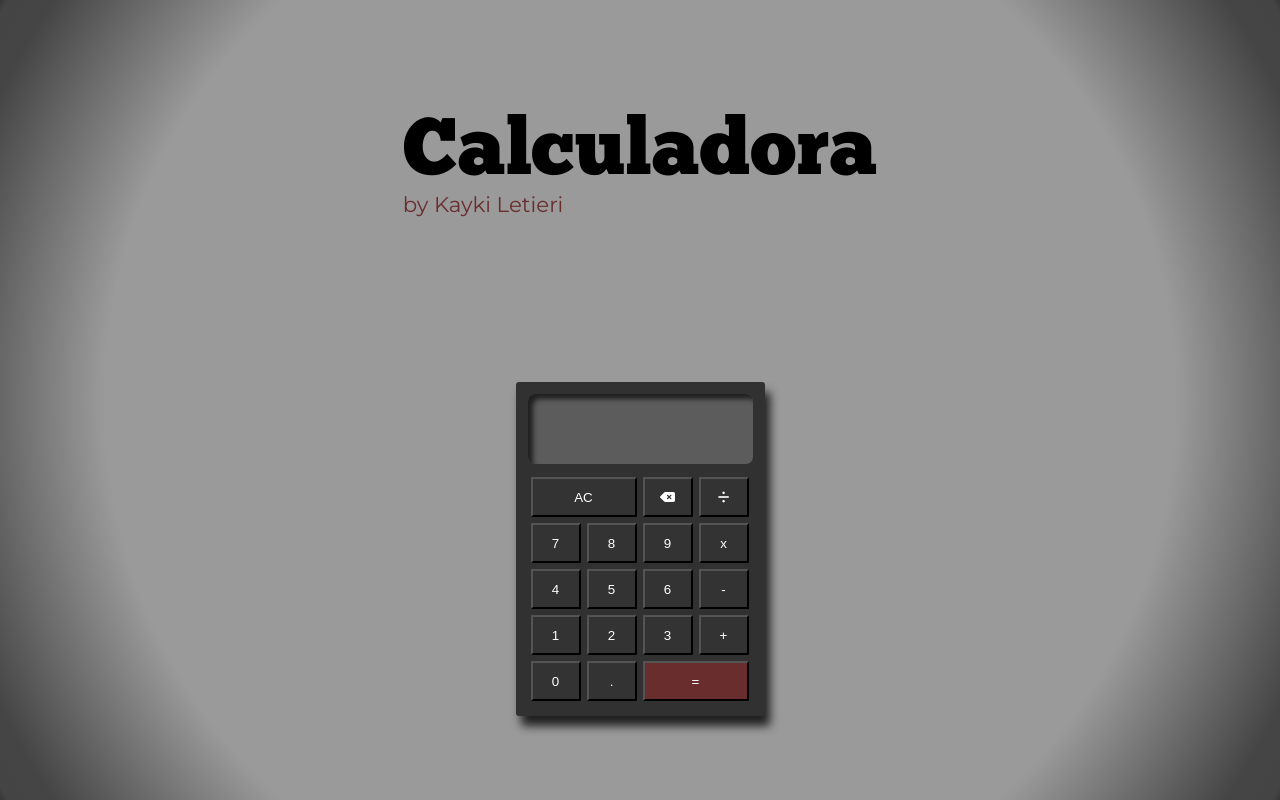
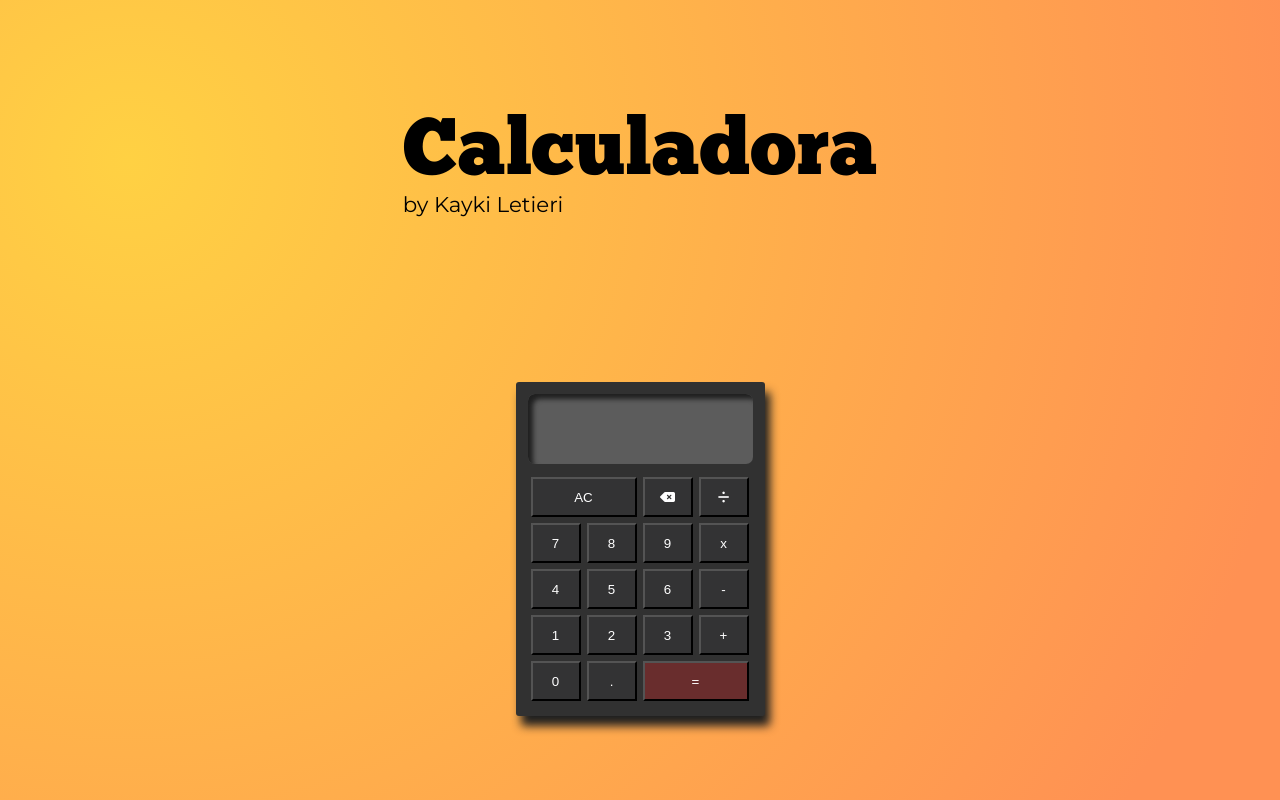
Before and after one commit to Kayki7/Calculadora, a plain HTML site: page index.html in a window 1280 px wide. Drawn offline with Linux system fonts and the light colour scheme.

Commit message:
Mudanças no background

```diff
--- a/index.html
+++ b/index.html
@@ -13,7 +13,7 @@
 <body>
     <div style="padding-top: 30px;">
         <h1>Calculadora</h1>
-        <p id="creditos" style="font-family: 'Montserrat', sans-serif; font-size: 16pt; color: rgb(105, 45, 45);">by Kayki Letieri</p>
+        <p id="creditos" style="font-family: 'Montserrat', sans-serif; font-size: 16pt;">by Kayki Letieri</p>
     </div>
 
     <div id="conteudo">
--- a/style.css
+++ b/style.css
@@ -18,8 +18,9 @@
 body,html{
     height: 100%;
     width: 100%;
-    background: rgb(154,154,154);
-    background: radial-gradient(circle, rgba(154,154,154,1) 71%, rgba(70,69,69,1) 94%, rgba(69,68,68,1) 99%, rgba(55,55,55,1) 100%);
+    background-image: radial-gradient( circle farthest-corner at 10% 20%,  rgba(255,209,67,1) 0%, rgba(255,145,83,1) 90% );
+
+
     display: flex;
     align-items: center;
     justify-content: space-around;
```
